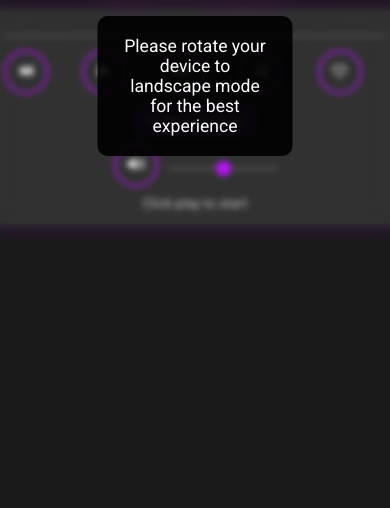
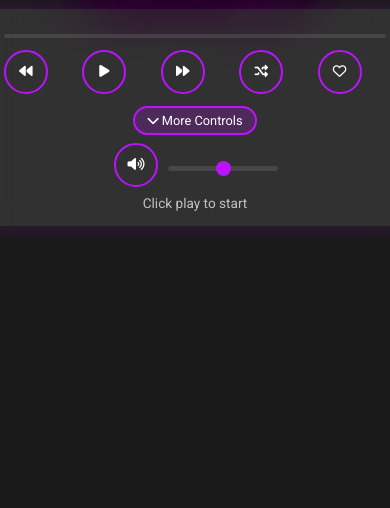
Before and after one commit to michael5cents/Popz-Place-Radio, a website built with Vite: page index.html in a window 390 px wide. Shown: the part 336-844 px from the top of the page. Built offline with nearby package versions, Linux system fonts and the light colour scheme.

Commit message:
FIXED: Remove forced landscape orientation CSS rule
🔧 ISSUE RESOLVED:
- Removed CSS rule that forced landscape orientation
- Removed 'Please rotate device' message overlay
- Removed blur filter that disabled portrait mode interaction

✅ NOW WORKING:
- Samsung Z Fold3 works in both portrait and landscape
- No forced orientation - user choice respected
- Both orientations fully functional and optimized
- No more rotation prompts or disabled interface

📱 SAMSUNG Z FOLD3 EXPERIENCE:
- Portrait: Comfortable layout with 38px buttons
- Landscape: Compact layout with 36px buttons
- Seamless orientation switching
- All features work in both modes

```diff
--- a/index.html
+++ b/index.html
@@ -542,28 +542,7 @@
             }
         }
 
-        /* Force landscape orientation */
-        @media (orientation: portrait) and (max-width: 768px) {
-            body::before {
-                content: "Please rotate your device to landscape mode for the best experience";
-                position: fixed;
-                top: 50%;
-                left: 50%;
-                transform: translate(-50%, -50%);
-                background: rgba(0, 0, 0, 0.9);
-                color: white;
-                padding: 20px;
-                border-radius: 10px;
-                text-align: center;
-                z-index: 9999;
-                font-size: 1.1em;
-            }
 
-            .banner, .player {
-                filter: blur(3px);
-                pointer-events: none;
-            }
-        }
 
         /* Prevent text selection on mobile */
         .player, .controls, .control-button {
```
